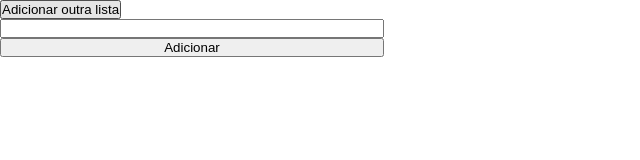
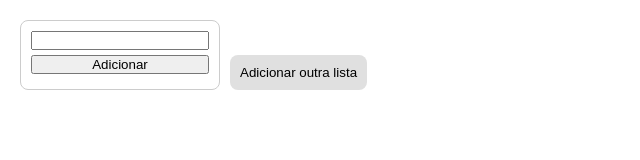
Before and after one commit to FlavioUser222/projeto-trello-com-pomodoro, a website: page index.html in a window 1280 px wide. Both pictures are taken after a click on the button "Adicionar outra lista". Shown: the whole page, without its empty margins (0-640 px from the left). Drawn offline with Linux system fonts and the light colour scheme.

Commit message:
refatorado

```diff
--- a/index.html
+++ b/index.html
@@ -13,10 +13,33 @@
         box-sizing: border-box;
     }
 
+    .container {
+        display: flex;
+        gap: 10px;
+        padding: 20px;
+        overflow-x: auto;
+    }
+
     .divInput {
+        background: white;
+        border: 1px solid #ccc;
+        border-radius: 8px;
+        padding: 10px;
+        width: 200px;
+        min-width: 200px;
         display: flex;
         flex-direction: column;
-        width: 30%;
+        gap: 5px;
+    }
+
+    .add-list {
+        align-self: flex-end;
+        height: fit-content;
+        padding: 10px;
+        background: #e0e0e0;
+        border: none;
+        border-radius: 8px;
+        cursor: pointer;
     }
 
     li {
@@ -28,41 +51,57 @@
 <body>
 
     <div class="container" id="container">
-        <button onclick="adicionarLista()">Adicionar outra lista</button>
+        <button id="btnAddLista" class="add-list" onclick="adicionarLista()">Adicionar outra lista</button>
     </div>
 
     <script>
 
         function adicionarLista() {
             let container = document.getElementById('container')
+            let botaoAddLista = document.getElementById('btnAddLista')
+
             let input = document.createElement('input')
             input.className = "tarefa1"
+
             let divInput = document.createElement('div')
             divInput.className = "divInput"
+
             let buttonAdicionar = document.createElement('button')
             buttonAdicionar.textContent = 'Adicionar'
+            let ulLista = document.createElement('ul')
 
             buttonAdicionar.addEventListener('click', () => {
-                let ulLista = document.createElement('ul')
-                let li = document.createElement('li')
                 if (input.value == "") {
                     return
                 }
-                li.innerHTML = `<p>${input.value}</p><button onclick="adicionarCartao(this)">Adicionar Cartão</button>`
+
+                let li = document.createElement('li')
+                li.innerHTML = `<p>${input.value}</p>
+                <ul class="cards"></ul>
+                <button onclick="adicionarCartao(this)">Adicionar Cartão</button>
+                `
 
                 ulLista.appendChild(li)
-                divInput.appendChild(ulLista)
+
+                input.remove()
+                buttonAdicionar.remove()
             })
 
             divInput.appendChild(input)
             divInput.appendChild(buttonAdicionar)
-            container.appendChild(divInput)
+            divInput.appendChild(ulLista)
+
+            container.insertBefore(divInput, botaoAddLista);
+
+
         }
 
         function adicionarCartao(botao) {
             let li = botao.parentElement
+            let ulCartao = li.querySelector('.cards')
+            botao.remove()
+
             let input = document.createElement('input')
-            let divInput = document.createElement('div')
             let buttonAdicionar = document.createElement('button')
             buttonAdicionar.textContent = 'Adicionar cartão'
 
@@ -71,18 +110,24 @@
                 if (input.value == "") {
                     return
                 }
-                let divCartao = document.createElement('div')
-                divCartao.textContent = input.value
-                li.appendChild(divCartao)
+                let liCard = document.createElement('li')
+                liCard.textContent = input.value
+                ulCartao.appendChild(liCard)
+
+                input.remove()
+                buttonAdicionar.remove()
+
+                let novoBotao = document.createElement('button')
+                novoBotao.textContent = 'Adicionar Cartão'
+                novoBotao.onclick = function () { adicionarCartao(novoBotao) }
+                li.appendChild(novoBotao)
+
+
             })
 
             li.appendChild(input)
             li.appendChild(buttonAdicionar)
-
-
         }
-
-
 
     </script>
 </body>
```
Also changed, not shown: README.md.
